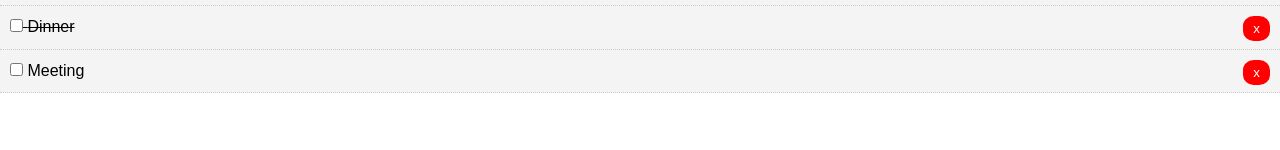
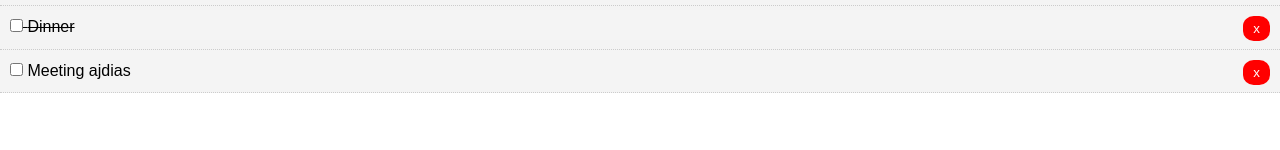
Before and after one commit to SameedUllah/React-Dojo, a React (Create React App) app: page / in a window 1280 px wide. Shown: the part 131-281 px from the top of the page. Built offline with nearby package versions, Linux system fonts and the light colour scheme; the HTML template or start-up script is replaced by a standard one.

Commit message:
Routine commit

```diff
--- a/src/App.js
+++ b/src/App.js
@@ -19,7 +19,7 @@ class App extends Component {
       },
       {
         id: 3,
-        title: 'Meeting',
+        title: 'Meeting ajdias',
         completed: false
       },
     ]
```
